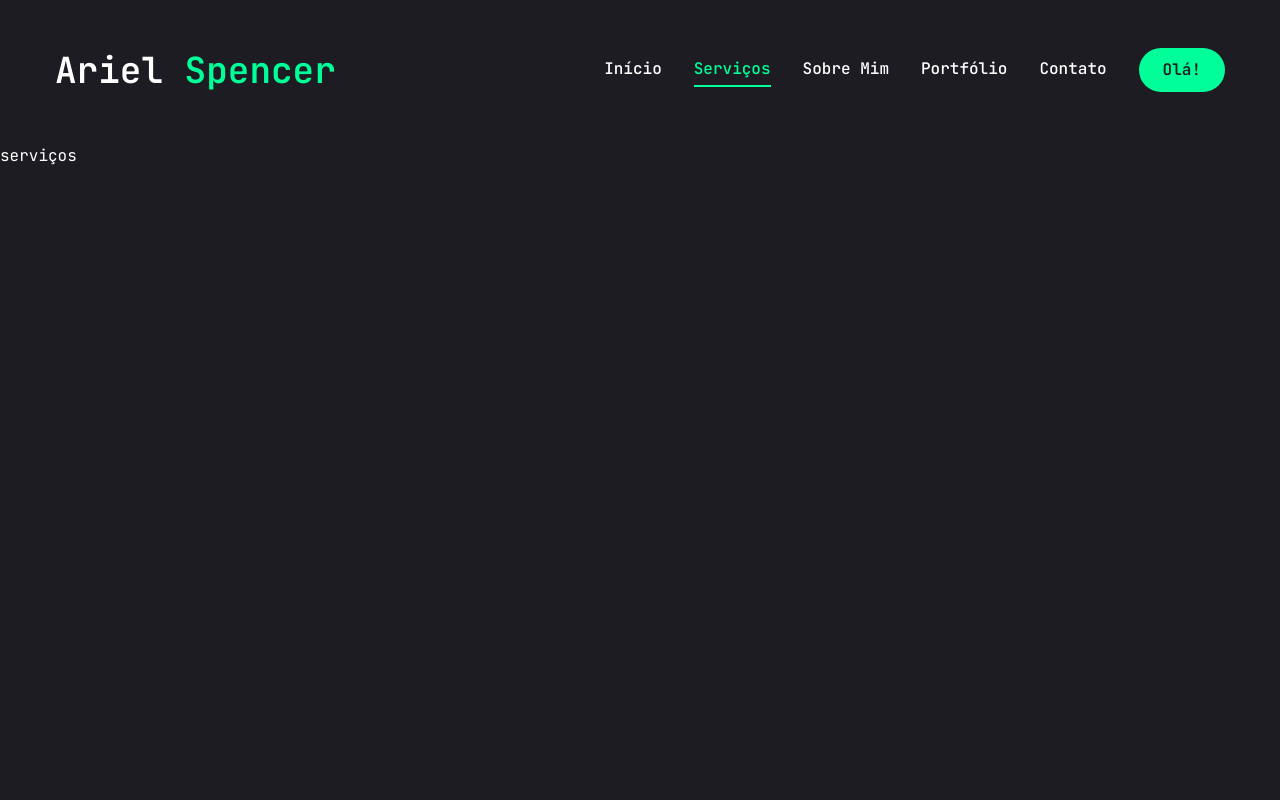
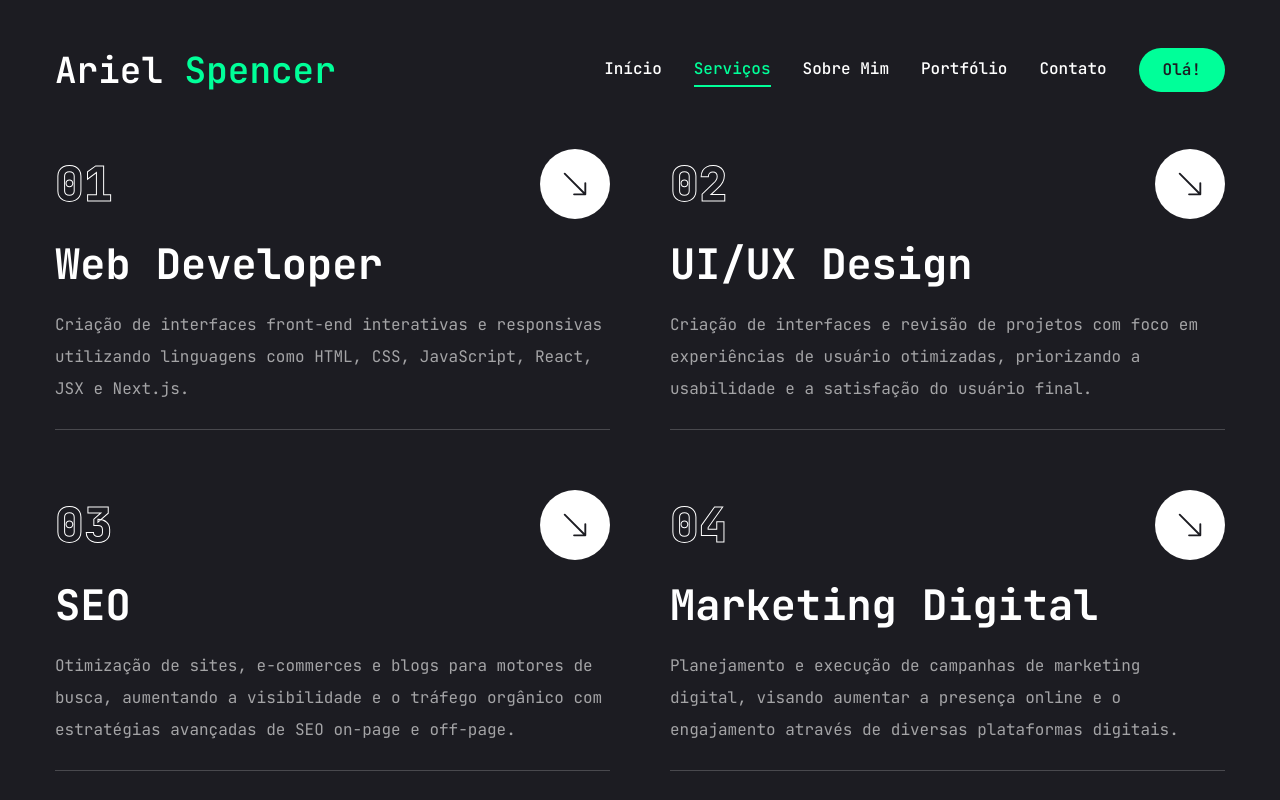
Before and after one commit to ArielSpencer/meu-site-nextjs, a Next.js app: page /servicos in a window 1280 px wide. Built offline with nearby package versions, Linux system fonts and the light colour scheme.

Commit message:
Implementar página de serviços

```diff
--- a/app/globals.css
+++ b/app/globals.css
@@ -18,4 +18,12 @@
   .h3 {
     @apply text-[20px] xl:text-[24px] leading-[1.1] font-semibold;
   }
+
+  .text-outline {
+    -webkit-text-stroke: 1px #FFFFFF;
+  }
+
+  .text-outline-hover {
+    -webkit-text-stroke: 1px #00FF99;
+  }
 }
--- a/app/servicos/page.jsx
+++ b/app/servicos/page.jsx
@@ -1,6 +1,82 @@
+"use client";
+
+import Link from "next/link";
+import { BsArrowDownRight } from "react-icons/bs";
+
+const services = [
+  {
+    num: "01",
+    title: "Web Developer",
+    description: "Criação de interfaces front-end interativas e responsivas utilizando linguagens como HTML, CSS, JavaScript, React, JSX e Next.js.",
+    href: "https://wa.me/5511991007079",
+  },
+  {
+    num: "02",
+    title: "UI/UX Design",
+    description: "Criação de interfaces e revisão de projetos com foco em experiências de usuário otimizadas, priorizando a usabilidade e a satisfação do usuário final.",
+    href: "https://wa.me/5511991007079",
+  },
+  {
+    num: "03",
+    title: "SEO",
+    description: "Otimização de sites, e-commerces e blogs para motores de busca, aumentando a visibilidade e o tráfego orgânico com estratégias avançadas de SEO on-page e off-page.",
+    href: "https://wa.me/5511991007079",
+  },
+  {
+    num: "04",
+    title: "Marketing Digital",
+    description: "Planejamento e execução de campanhas de marketing digital, visando aumentar a presença online e o engajamento através de diversas plataformas digitais.",
+    href: "https://wa.me/5511991007079",
+  },
+];
+
+import { motion } from "framer-motion";
+
 const Services = () => {
   return (
-    <div>serviços</div>
+    <section className="min-h-[80vh] flex flex-col justify-center py-12 xl:py-0">
+      <div className="container mx-auto">
+        <motion.div
+          initial={{ opacity: 0 }}
+          animate={{
+            opacity: 1,
+            transition: { delay: 1, duration: 0.4, ease: "easeInOut" }
+          }}
+          className="grid grid-cols-1 md:grid-cols-2 gap-[60px]"
+        >
+          {services.map((service, index) => {
+            return (
+              <div
+                key={index}
+                className="flex-1 flex flex-col justify-center gap-6 group"
+              >
+                <div className="w-full flex justify-between items-center">
+                  <div className="text-5xl font-extrabold text-outline text-transparent group-hover:text-outline-hover transition-all duration-500">
+                    {service.num}
+                  </div>
+                  <Link
+                    href={service.href}
+                    className="w-[70px] h-[70px] rounded-full bg-white group-hover:bg-accent transition-all duration-500 flex justify-center items-center hover:-rotate-45"
+                  >
+                    <BsArrowDownRight
+                      className="text-primary text-3xl"
+                    />
+                  </Link>
+                </div>
+
+                <h2 className="text-[42px] font-bold leading-none text-white group-hover:text-accent transition-all duration-500">{service.title}</h2>
+                <p className="text-white/60">{service.description}</p>
+
+                <div
+                  className="border-b border-white/20 w-full">
+
+                </div>
+              </div>
+            )
+          })}
+        </motion.div>
+      </div >
+    </section >
   )
 }
 
```
